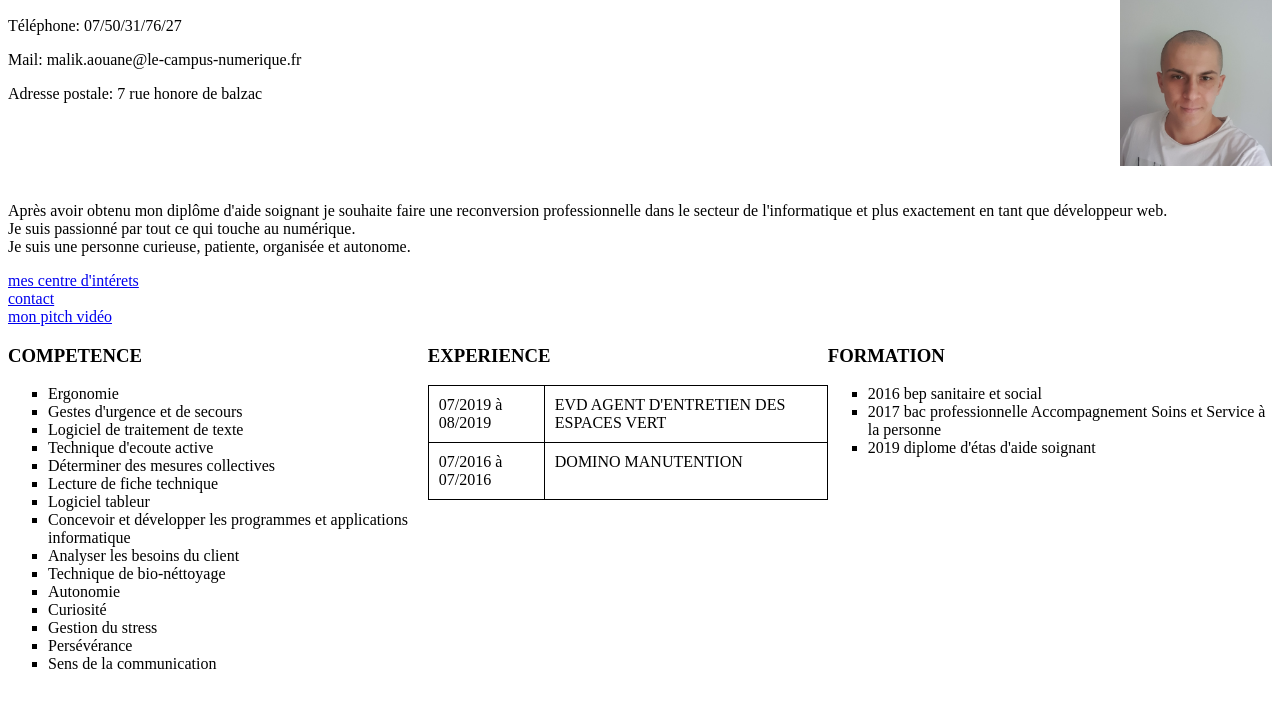
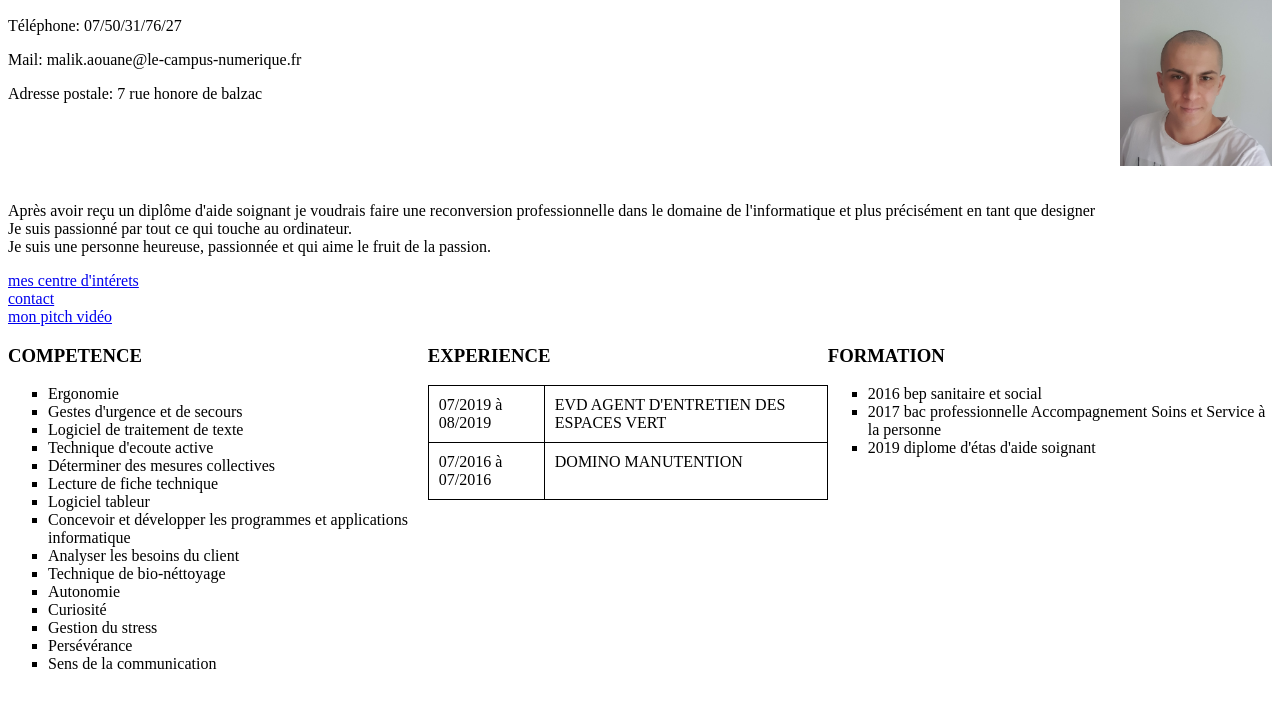
Before and after one commit to MGuillard87/cv_mmmm, a plain HTML site: page cv_malik/cv.html in a window 1280 px wide. Shown: the part 76-784 px from the top of the page. Drawn offline with Linux system fonts and the light colour scheme; a web font is replaced by a local one.

Commit message:
modification premier paragraphe cv malik

```diff
--- a/cv_malik/cv.html
+++ b/cv_malik/cv.html
@@ -23,15 +23,13 @@
       </div>     </div>
 
 
-            <p> Après avoir obtenu mon diplôme d'aide soignant je souhaite
-                faire une reconversion professionnelle dans le secteur de
-                l'informatique et plus exactement en tant que développeur
-                web.
+            <p> Après avoir reçu un diplôme d'aide soignant je voudrais
+                faire une reconversion professionnelle dans le domaine de
+                l'informatique et plus précisément en tant que designer
                      <br />
-                Je suis passionné par tout ce qui touche au numérique.
+                Je suis passionné par tout ce qui touche au ordinateur.
                      <br />
-                Je suis une personne curieuse, patiente, organisée et
-                autonome.
+                Je suis une personne heureuse, passionnée et qui aime le fruit de la passion.
             </p>
              <a href="CV_hobbies-.html">mes centre d'intérets</a>
                 <br />
```
